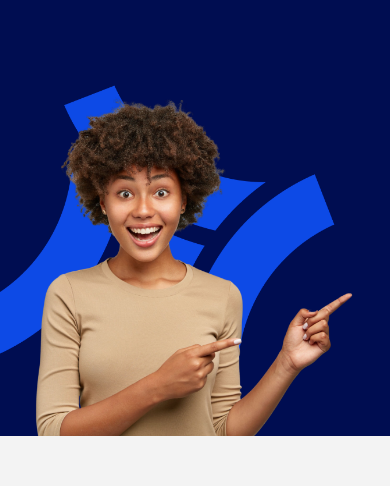
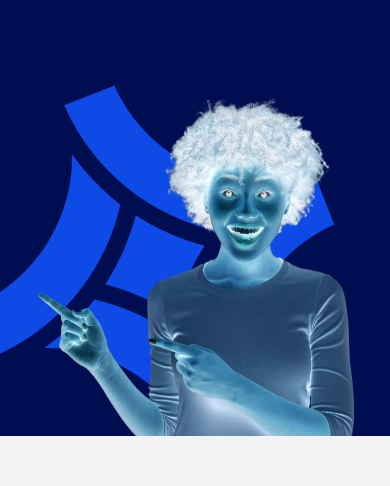
Before and after one commit to mindangola/reu, a Next.js app: page / in a window 390 px wide. Shown: the part 657-1143 px from the top of the page. Built offline with nearby package versions, Linux system fonts and the light colour scheme.

Commit message:
making page be responsive

```diff
--- a/src/components/Header/index.tsx
+++ b/src/components/Header/index.tsx
@@ -100,8 +100,8 @@ export function Header() {
           </div>
 
           <div className='md:w-[50%] flex mt-10 md:mt-0 flex-col h-full items-center md:items-end justify-end'>
-            <img src="/assets/woman-hero.png" alt="" className='w-full md:w-[55%] lg:w-[60%] lg:-right-8 xl:-right-20 bottom-0 md:absolute ' />
-            <img src="/assets/element.png" alt="" className='-translate-x-10 absolute bottom-0 -z-10' />
+            <img src="/assets/woman-hero.png" alt="" className='w-full md:w-[65%] invert-100 lg:w-[65%] -z-10 lg:right-8 xl:right-20 bottom-0 md:absolute ' />
+            <img src="/assets/element.png" alt="" className='-translate-x-10 absolute bottom-0 -z-20' />
           </div>
         </div>
       </div>
--- a/src/components/Service/index.tsx
+++ b/src/components/Service/index.tsx
@@ -19,7 +19,7 @@ export function Service() {
           </p>
 
         </div>
-        <div className="grid grid-cols-1 md:grid-cols-3 gap-8">
+        <div className="grid grid-cols-1 md:grid-cols-2 lg:grid-cols-3 gap-8">
           <ServiceCard/>
           <ServiceCard/>
           <ServiceCard/>
```
Also changed, not shown: public/assets/woman-hero.png.
